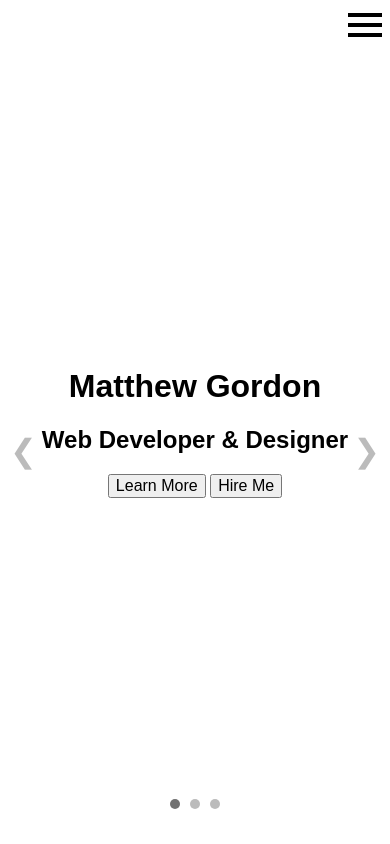
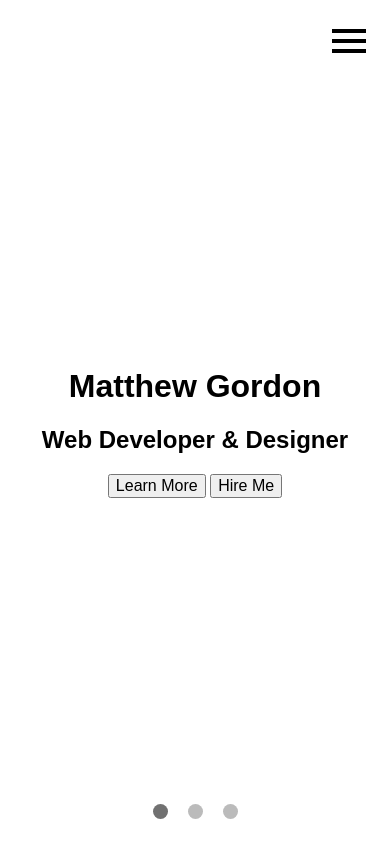
Before and after one commit to matthew-gordon/mgordon, a plain HTML site: page index.html in a window 390 px wide. Drawn offline with Linux system fonts and the light colour scheme.

Commit message:
Fix mobile format

```diff
--- a/assets/css/styles.scss
+++ b/assets/css/styles.scss
@@ -1,5 +1,9 @@
 * {
   box-sizing: border-box;
+}
+
+ul {
+  padding: 0;
 }
 
 /* Navigation
@@ -28,7 +32,7 @@ $button-transistion-duration: 0.3s;     // The transition duration
   display: block;
   position: relative;
   overflow: hidden;
-  margin: 0;
+  margin: 1rem;
   padding: 0;
   width: $button-width;
   height: $button-height;
@@ -285,4 +289,23 @@ $button-transistion-duration: 0.3s;     // The transition duration
   .flex-row {
     display: block;
   }
+
+  .arrows {
+    display: none;
+  }
+
+  .dot {
+    margin: 10px;
+    display: inline-block;
+    height: 15px;
+    width: 15px;
+    background-color: #bbb;
+    border-radius: 50%;
+    cursor: pointer;
+    transition: .1s ease-in;
+  }
+
+  .active, .dot:hover {
+    background-color: #717171;
+  }
 }
--- a/assets/js/default.js
+++ b/assets/js/default.js
@@ -4,9 +4,11 @@
   var prevArrow = document.getElementsByClassName("previous");
   var slides = document.querySelectorAll(".carousel-slide");
   var fpItems = document.getElementsByClassName("fp-item center");
+  var arrows = document.getElementsByClassName("arrows");
   var slideIndex = 1;
   var direction;
 
+  console.log(arrows);
   console.log(fpItems);
 
   for (let i = toggles.length - 1; i >= 0; i--) {
@@ -24,7 +26,7 @@
       slides[i].classList.remove("fadeLeft");
       slides[i].classList.remove("fadeRight");
       slides[i].className += " fadeRight";
-      fpItems[i].style.zIndex = 987;
+      fpItems[i].style.zIndex = 1000;
     }
   });
 
@@ -36,7 +38,7 @@
       slides[i].classList.remove("fadeLeft");
       slides[i].classList.remove("fadeRight");
       slides[i].className += " fadeLeft";
-      fpItems[i].style.zIndex = 987;
+      fpItems[i].style.zIndex = 1000;
     }
   });
 
```
Also changed, not shown: assets/css/styles.css, 1 other file.
